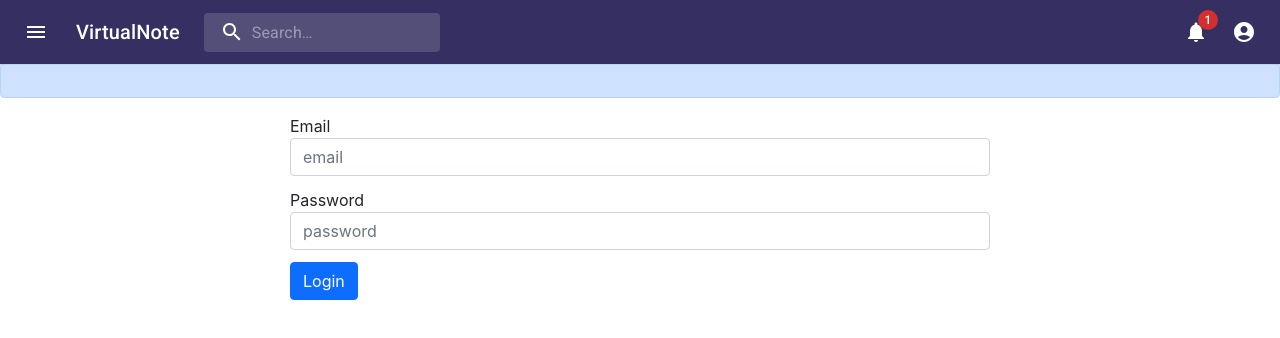
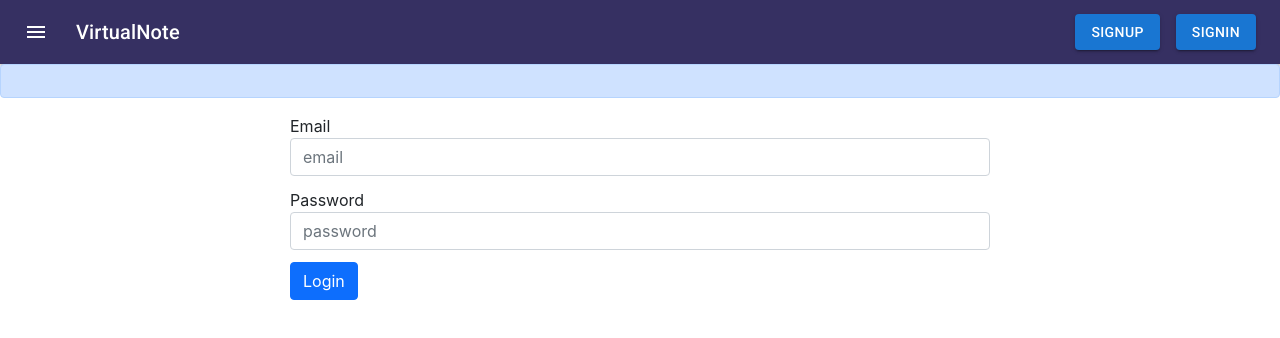
Before and after one commit to siddhantgore/VirtualNote, a React (Create React App) app: page /login in a window 1280 px wide. Shown: the top 338 px of the page. Built offline with nearby package versions, Linux system fonts and the light colour scheme; the HTML template or start-up script is replaced by a standard one.

Commit message:
user based login feature added & logout function added

```diff
--- a/src/components/Home.js
+++ b/src/components/Home.js
@@ -2,12 +2,12 @@ import React,{useContext} from "react";
 import NoteContext from "../context/notes/noteContext";
 import Notes from "./Notes";
 
-function Home() {
+function Home(props) {
+  const {showAlert}=props
 
   return (
-
     <div>
-      <Notes/>
+      <Notes showAlert={props.showAlert} />
     </div>
   );
 }
--- a/src/components/Navbar.js
+++ b/src/components/Navbar.js
@@ -1,65 +1,67 @@
-import * as React from 'react';
-import { styled, alpha } from '@mui/material/styles';
-import AppBar from '@mui/material/AppBar';
-import Box from '@mui/material/Box';
-import Toolbar from '@mui/material/Toolbar';
-import IconButton from '@mui/material/IconButton';
-import Typography from '@mui/material/Typography';
-import InputBase from '@mui/material/InputBase';
-import Badge from '@mui/material/Badge';
-import MenuItem from '@mui/material/MenuItem';
-import Menu from '@mui/material/Menu';
-import MenuIcon from '@mui/icons-material/Menu';
-import SearchIcon from '@mui/icons-material/Search';
-import AccountCircle from '@mui/icons-material/AccountCircle';
-import MailIcon from '@mui/icons-material/Mail';
-import NotificationsIcon from '@mui/icons-material/Notifications';
-import MoreIcon from '@mui/icons-material/MoreVert';
+import * as React from "react";
+import { styled, alpha } from "@mui/material/styles";
+import AppBar from "@mui/material/AppBar";
+import Box from "@mui/material/Box";
+import Toolbar from "@mui/material/Toolbar";
+import IconButton from "@mui/material/IconButton";
+import Typography from "@mui/material/Typography";
+import InputBase from "@mui/material/InputBase";
+import Badge from "@mui/material/Badge";
+import MenuItem from "@mui/material/MenuItem";
+import Menu from "@mui/material/Menu";
+import MenuIcon from "@mui/icons-material/Menu";
+import SearchIcon from "@mui/icons-material/Search";
+import AccountCircle from "@mui/icons-material/AccountCircle";
+import MailIcon from "@mui/icons-material/Mail";
+import NotificationsIcon from "@mui/icons-material/Notifications";
+import MoreIcon from "@mui/icons-material/MoreVert";
+import Button from "@mui/material/Button";
+import Stack from "@mui/material/Stack";
 
-
-const Search = styled('div')(({ theme }) => ({
-  position: 'relative',
+const Search = styled("div")(({ theme }) => ({
+  position: "relative",
   borderRadius: theme.shape.borderRadius,
   backgroundColor: alpha(theme.palette.common.white, 0.15),
-  '&:hover': {
+  "&:hover": {
     backgroundColor: alpha(theme.palette.common.white, 0.25),
   },
   marginRight: theme.spacing(2),
   marginLeft: 0,
-  width: '100%',
-  [theme.breakpoints.up('sm')]: {
+  width: "100%",
+  [theme.breakpoints.up("sm")]: {
     marginLeft: theme.spacing(3),
-    width: 'auto',
+    width: "auto",
   },
 }));
 
-const SearchIconWrapper = styled('div')(({ theme }) => ({
+const SearchIconWrapper = styled("div")(({ theme }) => ({
   padding: theme.spacing(0, 2),
-  height: '100%',
-  position: 'absolute',
-  pointerEvents: 'none',
-  display: 'flex',
-  alignItems: 'center',
-  justifyContent: 'center',
+  height: "100%",
+  position: "absolute",
+  pointerEvents: "none",
+  display: "flex",
+  alignItems: "center",
+  justifyContent: "center",
 }));
 
 const StyledInputBase = styled(InputBase)(({ theme }) => ({
-  color: 'inherit',
-  '& .MuiInputBase-input': {
+  color: "inherit",
+  "& .MuiInputBase-input": {
     padding: theme.spacing(1, 1, 1, 0),
     // vertical padding + font size from searchIcon
     paddingLeft: `calc(1em + ${theme.spacing(4)})`,
-    transition: theme.transitions.create('width'),
-    width: '100%',
-    [theme.breakpoints.up('md')]: {
-      width: '20ch',
+    transition: theme.transitions.create("width"),
+    width: "100%",
+    [theme.breakpoints.up("md")]: {
+      width: "20ch",
     },
   },
 }));
 
 export default function Navbar() {
-
-
+  const handleLogout=()=>{
+    localStorage.removeItem('token')
+  }
   const [anchorEl, setAnchorEl] = React.useState(null);
   const [mobileMoreAnchorEl, setMobileMoreAnchorEl] = React.useState(null);
 
@@ -83,19 +85,19 @@ export default function Navbar() {
     setMobileMoreAnchorEl(event.currentTarget);
   };
 
-  const menuId = 'primary-search-account-menu';
+  const menuId = "primary-search-account-menu";
   const renderMenu = (
     <Menu
       anchorEl={anchorEl}
       anchorOrigin={{
-        vertical: 'top',
-        horizontal: 'right',
+        vertical: "top",
+        horizontal: "right",
       }}
       id={menuId}
       keepMounted
       transformOrigin={{
-        vertical: 'top',
-        horizontal: 'right',
+        vertical: "top",
+        horizontal: "right",
       }}
       open={isMenuOpen}
       onClose={handleMenuClose}
@@ -105,19 +107,19 @@ export default function Navbar() {
     </Menu>
   );
 
-  const mobileMenuId = 'primary-search-account-menu-mobile';
+  const mobileMenuId = "primary-search-account-menu-mobile";
   const renderMobileMenu = (
     <Menu
       anchorEl={mobileMoreAnchorEl}
       anchorOrigin={{
-        vertical: 'top',
-        horizontal: 'right',
+        vertical: "top",
+        horizontal: "right",
       }}
       id={mobileMenuId}
       keepMounted
       transformOrigin={{
-        vertical: 'top',
-        horizontal: 'right',
+        vertical: "top",
+        horizontal: "right",
       }}
       open={isMobileMenuOpen}
       onClose={handleMobileMenuClose}
@@ -159,7 +161,7 @@ export default function Navbar() {
 
   return (
     <Box sx={{ flexGrow: 1 }}>
-      <AppBar position="static" style={{ background: '#363062'}}>
+      <AppBar position="static" style={{ background: "#363062" }}>
         <Toolbar>
           <IconButton
             size="large"
@@ -174,36 +176,39 @@ export default function Navbar() {
             variant="h6"
             noWrap
             component="div"
-            sx={{ display: { xs: 'none', sm: 'block' } }}
+            sx={{ display: { xs: "none", sm: "block" } }}
           >
             VirtualNote
           </Typography>
-          <Search>
+          {localStorage.getItem('token')?<Search>
             <SearchIconWrapper>
               <SearchIcon />
             </SearchIconWrapper>
             <StyledInputBase
               placeholder="Search…"
-              inputProps={{ 'aria-label': 'search' }}
+              inputProps={{ "aria-label": "search" }}
             />
-          </Search>
+          </Search>:""}
           <Box sx={{ flexGrow: 1 }} />
-          <Box sx={{ display: { xs: 'none', md: 'flex' } }}>
+          <Box sx={{ display: { xs: "none", md: "flex" } }}>
             {/* <IconButton size="large" aria-label="show 4 new mails" color="inherit">
               <Badge badgeContent={4} color="error">
                 <MailIcon />
               </Badge>
             </IconButton> */}
-            <IconButton
+            {/* <IconButton
               size="large"
               aria-label="show 17 new notifications"
               color="inherit"
             >
+               <Button color="inherit">
+          Signup
+        </Button>
               <Badge badgeContent={1} color="error">
                 <NotificationsIcon />
               </Badge>
-            </IconButton>
-            <IconButton
+            </IconButton> */}
+            {/* <IconButton
               size="large"
               edge="end"
               aria-label="account of current user"
@@ -213,9 +218,21 @@ export default function Navbar() {
               color="inherit"
             >
               <AccountCircle />
-            </IconButton>
+            </IconButton> */}
+            {!localStorage.getItem('token')? <Stack direction="row" spacing={2}>
+            <Button variant="contained" href="signup">
+              SignUp
+            </Button>
+            <Button variant="contained" href="login">
+              SignIn
+            </Button>
+            </Stack>:
+            <Button variant="contained" href="login" onClick={handleLogout}>
+            Logout
+          </Button>
+            }
           </Box>
-          <Box sx={{ display: { xs: 'flex', md: 'none' } }}>
+          <Box sx={{ display: { xs: "flex", md: "none" } }}>
             <IconButton
               size="large"
               aria-label="show more"
--- a/src/components/Notes.js
+++ b/src/components/Notes.js
@@ -2,14 +2,21 @@ import React, { useContext, useEffect, useRef, useState } from "react";
 import NoteContext from "../context/notes/noteContext";
 import Addnote from "./Addnote";
 import NoteItem from "./NoteItem";
+import { useNavigate } from 'react-router-dom';
 
 
 function Notes() {
+  const navigate = useNavigate();
   const context = useContext(NoteContext);
   const { notes, getNotes,editNote } = context;
   useEffect(() => {
-
-    getNotes();
+    if(localStorage.getItem('token')){
+      getNotes();
+    }
+    else{
+      navigate('/login');
+    }
+    //eslint-disable-next-line
   }, []);
 
   const ref = useRef(null)
--- a/src/context/notes/NoteState.js
+++ b/src/context/notes/NoteState.js
@@ -15,7 +15,7 @@ const NoteState = (props) => {
         method: "GET",
         headers: {
           "Content-Type": "application/json",
-          "auth-token":"eyJhbGciOiJIUzI1NiIsInR5cCI6IkpXVCJ9.eyJ1c2VyIjp7ImlkIjoiNjFlMmVmZjE0MTVkZmIwNWExZDUzNzZkIn0sImlhdCI6MTY0MjQyNDg1Nn0.x8vOzMmP4Ri26qOLEdIbTzHlKP1u4VV-t8QLWoo9QEQ",
+          "auth-token":localStorage.getItem('token')
         },
       });
       const json= await response.json()
@@ -30,7 +30,7 @@ const NoteState = (props) => {
       method: "POST",
       headers: {
         "Content-Type": "application/json",
-        "auth-token":"eyJhbGciOiJIUzI1NiIsInR5cCI6IkpXVCJ9.eyJ1c2VyIjp7ImlkIjoiNjFlMmVmZjE0MTVkZmIwNWExZDUzNzZkIn0sImlhdCI6MTY0MjQyNDg1Nn0.x8vOzMmP4Ri26qOLEdIbTzHlKP1u4VV-t8QLWoo9QEQ",
+        "auth-token":localStorage.getItem('token'),
       },
       body: JSON.stringify({title,description,tag}),
     });
@@ -46,7 +46,7 @@ const NoteState = (props) => {
       method: "DELETE",
       headers: {
         "Content-Type": "application/json",
-        "auth-token":"eyJhbGciOiJIUzI1NiIsInR5cCI6IkpXVCJ9.eyJ1c2VyIjp7ImlkIjoiNjFlMmVmZjE0MTVkZmIwNWExZDUzNzZkIn0sImlhdCI6MTY0MjQyNDg1Nn0.x8vOzMmP4Ri26qOLEdIbTzHlKP1u4VV-t8QLWoo9QEQ",
+        "auth-token":localStorage.getItem('token')
       },
     });
     // const json=await response.json();
@@ -63,7 +63,7 @@ const NoteState = (props) => {
       method: "PUT",
       headers: {
         "Content-Type": "application/json",
-        "auth-token":"eyJhbGciOiJIUzI1NiIsInR5cCI6IkpXVCJ9.eyJ1c2VyIjp7ImlkIjoiNjFlMmVmZjE0MTVkZmIwNWExZDUzNzZkIn0sImlhdCI6MTY0MjQyNDg1Nn0.x8vOzMmP4Ri26qOLEdIbTzHlKP1u4VV-t8QLWoo9QEQ",
+        "auth-token":localStorage.getItem('token')
       },
       body: JSON.stringify({title,description,tag}),
     });
```
